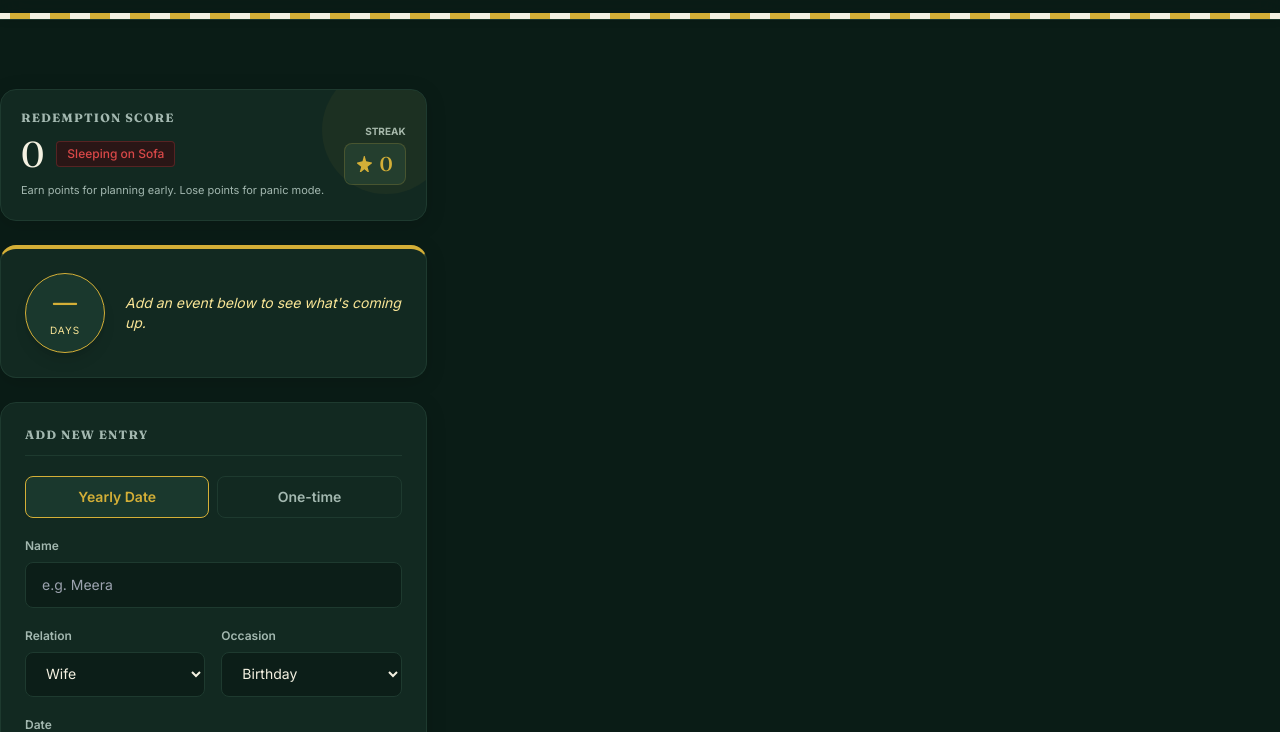
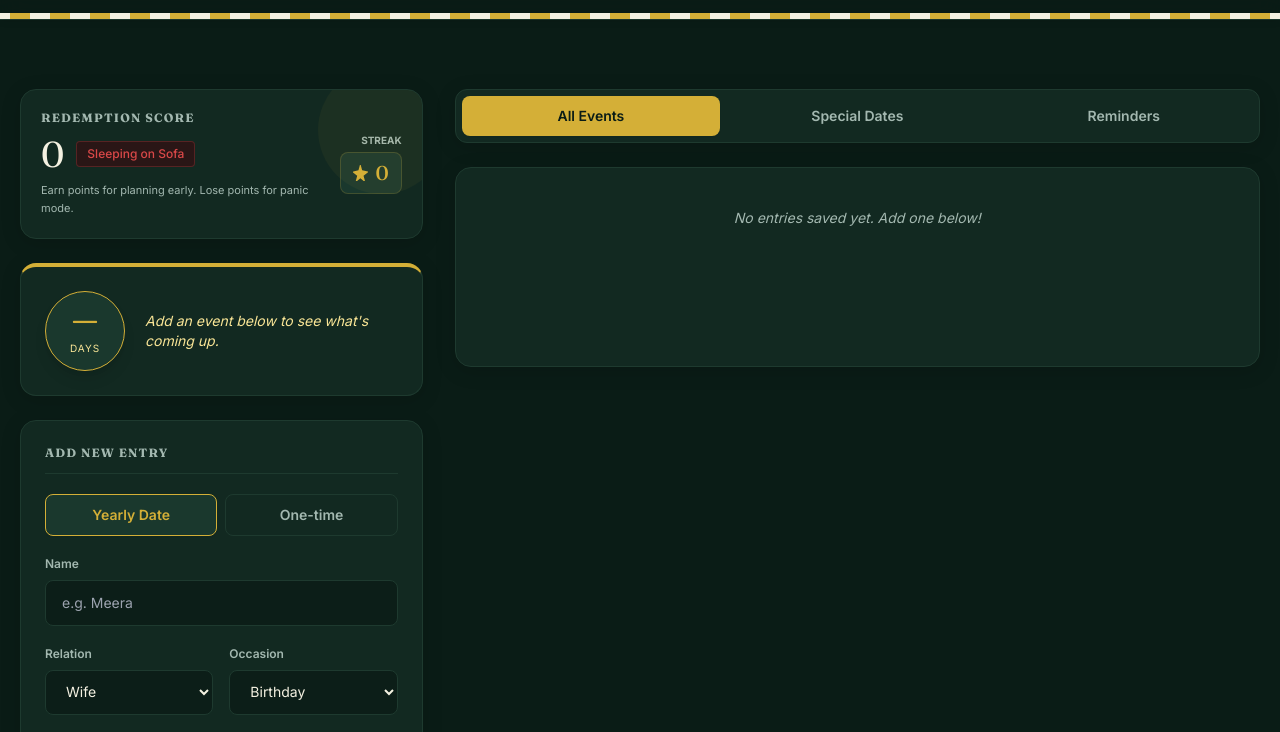
Before and after one commit to Joecxl8/keepsake, a website: page keepsake-app/index.html in a window 1280 px wide. Shown: the part 55-787 px from the top of the page. Drawn offline with nearby package versions, Linux system fonts and the light colour scheme.

Commit message:
Update index.html

```diff
--- a/keepsake-app/index.html
+++ b/keepsake-app/index.html
@@ -128,8 +128,12 @@
     </div>
   </div>
 </div>
+
+<!-- Main Page Container with Explicit Top Clearance -->
+<div class="max-w-7xl mx-auto px-5 pt-32 lg:pt-36 flex flex-col lg:flex-row gap-8 items-start">
+
   <!-- Left Column -->
-  <aside class="w-full lg:w-1/3 flex flex-col gap-6 lg:sticky lg:top-36">
+  <aside class="w-full lg:w-1/3 flex flex-col gap-6 lg:sticky lg:top-28 z-10">
 
     <!-- Husband / Redemption Score Card -->
     <div class="glass-card p-5 relative overflow-hidden flex items-center justify-between">
@@ -413,7 +417,7 @@ async function triggerAIGifts(id) {
     return;
   }
 
-  // Fallback engine if serverless API returns nothing
+  // Fallback engine
   let suggestions = [];
   const notesLower = (e.notes || '').toLowerCase();
 
```
